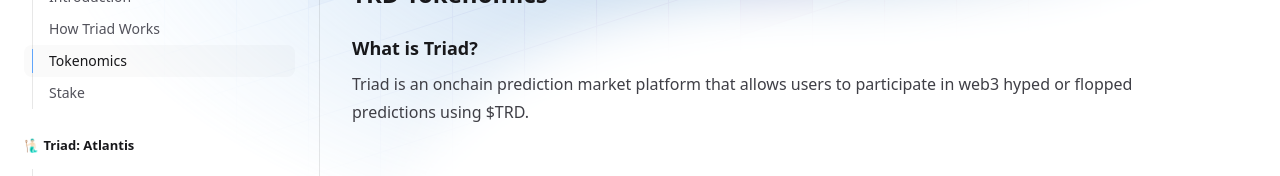
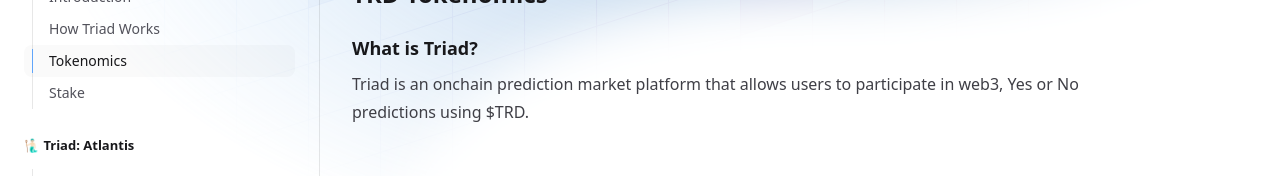
Before and after one commit to triadxyz/docs, a Next.js app: page /tokenomics in a window 1280 px wide. Shown: the part 142-318 px from the top of the page. Built offline with nearby package versions, Linux system fonts and the light colour scheme.

Commit message:
remove hype e flop references

```diff
--- a/src/pages/how-triad-works.mdx
+++ b/src/pages/how-triad-works.mdx
@@ -10,8 +10,8 @@
 
 Triad empowers you to act on your predictions by choosing between two straightforward options:
 
-- **HYPE**: Predict that the event will happen. If you're right, you'll earn rewards based on the accuracy of your forecast.
-- **FLOP**: Predict that the event won’t happen. If your prediction holds true, you’ll receive rewards proportional to the outcome.
+- **YES**: Predict that the event will happen. If you're right, you'll earn rewards based on the accuracy of your forecast.
+- **NO**: Predict that the event won’t happen. If your prediction holds true, you’ll receive rewards proportional to the outcome.
 
 ## Key Features of Triad Markets
 
--- a/src/pages/tokenomics.mdx
+++ b/src/pages/tokenomics.mdx
@@ -4,7 +4,7 @@
 
 ## What is Triad?
 
-Triad is an onchain prediction market platform that allows users to participate in web3 hyped or flopped predictions using $TRD.
+Triad is an onchain prediction market platform that allows users to participate in web3, Yes or No predictions using $TRD.
 
 ## Token Overview
 
```
